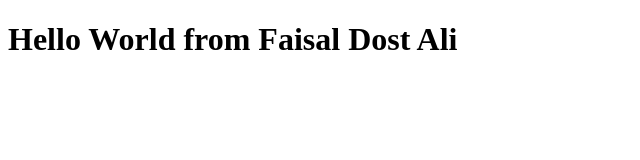
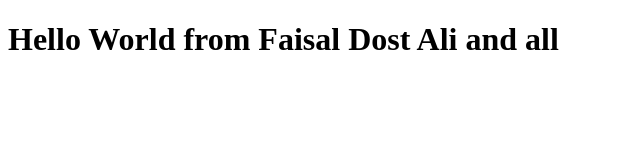
Before and after one commit to Faisaldostali/BootCamp-2020-React, a plain HTML site: page index.html in a window 1280 px wide. Shown: the whole page, without its empty margins (0-640 px from the left). Drawn offline with Linux system fonts and the light colour scheme.

Commit message:
Update index.html

```diff
--- a/index.html
+++ b/index.html
@@ -6,6 +6,6 @@
     <title>Document</title>
 </head>
 <body>
-    <h1>Hello World from Faisal Dost Ali</h1>
+    <h1>Hello World from Faisal Dost Ali and all</h1>
 </body>
 </html>
```
